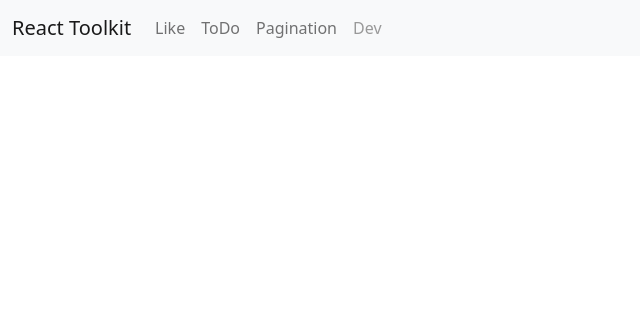
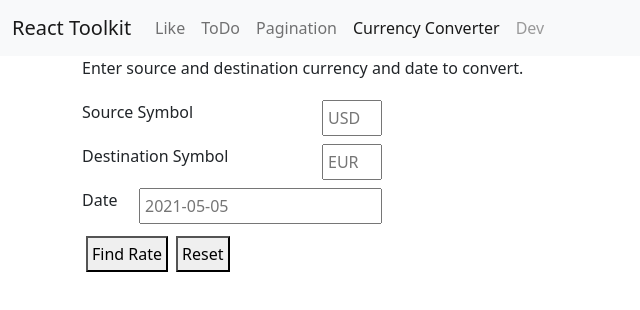
Before and after one commit to manishkatyan/react-samples, a React (Create React App) app: page /currency in a window 1280 px wide. Shown: the top 310 px of the page, without its empty margins (0-640 px from the left). Built offline with nearby package versions, Linux system fonts and the light colour scheme.

Commit message:
Added currency converter

```diff
--- a/package.json
+++ b/package.json
@@ -6,11 +6,13 @@
     "@testing-library/jest-dom": "^5.11.10",
     "@testing-library/react": "^11.2.6",
     "@testing-library/user-event": "^12.8.3",
+    "axios": "^0.21.1",
     "bootstrap": "^5.0.0",
     "font-awesome": "^4.7.0",
     "lodash": "^4.17.21",
     "prop-types": "^15.7.2",
     "react": "^17.0.2",
+    "react-axios": "^2.0.5",
     "react-dom": "^17.0.2",
     "react-router-dom": "^5.2.0",
     "react-scripts": "4.0.3",
--- a/src/App.js
+++ b/src/App.js
@@ -3,6 +3,7 @@ import Pagination from "./components/pagination/pagination";
 import PaginationToDo from "./components/pagination/paginationToDo";
 import NavBar from "./components/navbar";
 import Like from "./components/like";
+import CurrencyConverter from "./components/currencyConverter/currencyConverter";
 import React from "react";
 import { Route, Switch, Redirect } from "react-router-dom";
 import "./App.css";
@@ -20,6 +21,7 @@ function App() {
           <Route path="/todo" component={ToDo}></Route>
           <Route path="/pagination" component={Pagination}></Route>
           <Route path="/paginationToDo" component={PaginationToDo}></Route>
+          <Route path="/currency" component={CurrencyConverter}></Route>
           <Redirect from="/" exact to="/like" />
         </Switch>
       </main>
--- /dev/null
+++ b/src/components/currencyConverter/currencyConverter.css
@@ -0,0 +1,22 @@
+input {
+  float: right;
+  clear: both;
+  padding: 4px;
+}
+
+.currency-source,
+.currency-destination {
+  width: 60px;
+}
+
+.mb,
+.mc,
+.conversion-result {
+  margin-top: 20px;
+  width: 300px;
+}
+
+button {
+  margin: 4px !important;
+  padding: 4px;
+}
--- /dev/null
+++ b/src/components/currencyConverter/currencyConverter.jsx
@@ -0,0 +1,180 @@
+import axios from "axios";
+import React from "react";
+import PropTypes from "prop-types";
+import "./currencyConverter.css";
+
+export default class CurrencyConverter extends React.Component {
+  constructor(props) {
+    super(props);
+  }
+
+  state = {
+    data: { currencySource: "", currencyDestination: "", currencyDate: "" },
+    errors: {},
+    result: "",
+  };
+
+  handleSubmit = (e) => {
+    e.preventDefault();
+    console.log("Form submitted");
+
+    const errors = this.validate();
+
+    if (errors) {
+      console.log(errors);
+      const result = JSON.stringify(errors);
+      this.setState({ result });
+      return false;
+    }
+
+    console.log("Converting currency");
+
+    this.findRate();
+  };
+
+  validate = () => {
+    const errors = {};
+
+    const currencyFormatReg = /^[A-Za-z]{3}$/;
+
+    if (!currencyFormatReg.test(this.state.data.currencySource)) {
+      errors.currencySource = "Only alphabetical characters are allowed.";
+    }
+
+    if (!currencyFormatReg.test(this.state.data.currencyDestination)) {
+      errors.currencyDestination = "Only alphabetical characters are allowed.";
+    }
+
+    const dateFormatReg = /([12]\d{3}-(0[1-9]|1[0-2])-(0[1-9]|[12]\d|3[01]))/;
+    if (!dateFormatReg.test(this.state.data.currencyDate)) {
+      errors.currencyDate = "Date doesn't match format YYYY-mm-dd";
+    }
+
+    return Object.keys(errors).length === 0 ? null : errors;
+  };
+
+  handleChange = ({ currentTarget: input }) => {
+    const errors = this.state.errors;
+    const data = { ...this.state.data };
+    const result = this.state.result;
+    data[input.name] = input.value.toUpperCase();
+    this.setState({ data, errors, result });
+  };
+
+  handleReset = () => {
+    const data = { ...this.state.data };
+    data["currencySource"] = "";
+    data["currencyDestination"] = "";
+    data["currencyDate"] = "";
+
+    const errors = {};
+    const result = "";
+
+    this.setState({ data, errors, result });
+    return false;
+  };
+
+  findRate = async () => {
+    const apiURL =
+      "https://api.ratesapi.io/api/" +
+      this.state.data.currencyDate +
+      "?base=" +
+      this.state.data.currencySource +
+      "&symbols=" +
+      this.state.data.currencyDestination;
+
+    const debug = false;
+    if (debug) {
+      const result = "Calling server in debug mode";
+      this.setState({ result });
+    } else {
+      axios
+        .request(apiURL)
+        .then((response) => {
+          console.log(response);
+          const result =
+            response.data.rates[this.state.data.currencyDestination];
+          this.setState({ result });
+        })
+        .catch((error) => {
+          console.log(error);
+          const result = error.response.data.error;
+          this.setState({ result });
+        });
+    }
+  };
+
+  render() {
+    return (
+      <>
+        <p>Enter source and destination currency and date to convert.</p>
+        <form onSubmit={this.handleSubmit}>
+          <div className="mb">
+            <label htmlFor="currencySource">Source Symbol</label>
+            <input
+              type="text"
+              className="currency-source"
+              name="currencySource"
+              maxLength="3"
+              minLength="3"
+              placeholder="USD"
+              value={this.state.data.currencySource.toUpperCase()}
+              onChange={this.handleChange}
+            ></input>
+          </div>
+
+          <div className="mb">
+            <label htmlFor="currencySource">Destination Symbol</label>
+            <input
+              type="text"
+              className="currency-destination"
+              name="currencyDestination"
+              maxLength="3"
+              minLength="3"
+              placeholder="EUR"
+              value={this.state.data.currencyDestination}
+              onChange={this.handleChange}
+            ></input>
+          </div>
+
+          <div className="mb">
+            <label htmlFor="currencyDate">Date</label>
+            <input
+              type="text"
+              className="currency-date"
+              name="currencyDate"
+              maxLength="10"
+              minLength="10"
+              placeholder="2021-05-05"
+              value={this.state.data.currencyDate}
+              onChange={this.handleChange}
+            ></input>
+          </div>
+          <div className="mc">
+            <button
+              className="find-rate"
+              type="submit"
+              onSubmit={this.handleSubmit}
+            >
+              Find Rate
+            </button>
+            <button
+              className="reset-fields"
+              type="button"
+              onClick={this.handleReset}
+            >
+              Reset
+            </button>
+          </div>
+        </form>
+        <div className="conversion-result">{this.state.result}</div>
+      </>
+    );
+  }
+}
+
+CurrencyConverter.propTypes = {
+  currencySource: PropTypes.string,
+  currencyDestination: PropTypes.string,
+  currencyDate: PropTypes.string,
+};
--- a/src/components/navbar.jsx
+++ b/src/components/navbar.jsx
@@ -22,18 +22,23 @@ const NavBar = () => {
         <div className="collapse navbar-collapse" id="navbarNav">
           <ul className="navbar-nav">
             <li className="nav-item">
-              <NavLink className="nav-link" aria-current="page" to="/like">
+              <NavLink className="nav-link" aria-current="page" to="like">
                 Like
               </NavLink>
             </li>
             <li className="nav-item">
-              <NavLink className="nav-link" to="/todo">
+              <NavLink className="nav-link" to="todo">
                 ToDo
               </NavLink>
             </li>
             <li className="nav-item">
-              <NavLink className="nav-link" to="/pagination">
+              <NavLink className="nav-link" to="pagination">
                 Pagination
+              </NavLink>
+            </li>
+            <li className="nav-item">
+              <NavLink className="nav-link" to="currency">
+                Currency Converter
               </NavLink>
             </li>
             <li className="nav-item">
--- a/src/components/pagination/paginationTypes.jsx
+++ b/src/components/pagination/paginationTypes.jsx
@@ -5,10 +5,10 @@ const PaginationTypes = () => {
     <>
       <ul>
         <li>
-          <a href="/pagination">Next/Prev</a>
+          <a href="pagination">Next/Prev</a>
         </li>
         <li>
-          <a href="/paginationToDo">Page Numbers</a>
+          <a href="paginationToDo">Page Numbers</a>
         </li>
       </ul>
     </>
```
Also changed, not shown: 1 other file (tests, documents, lock files or other folders).
